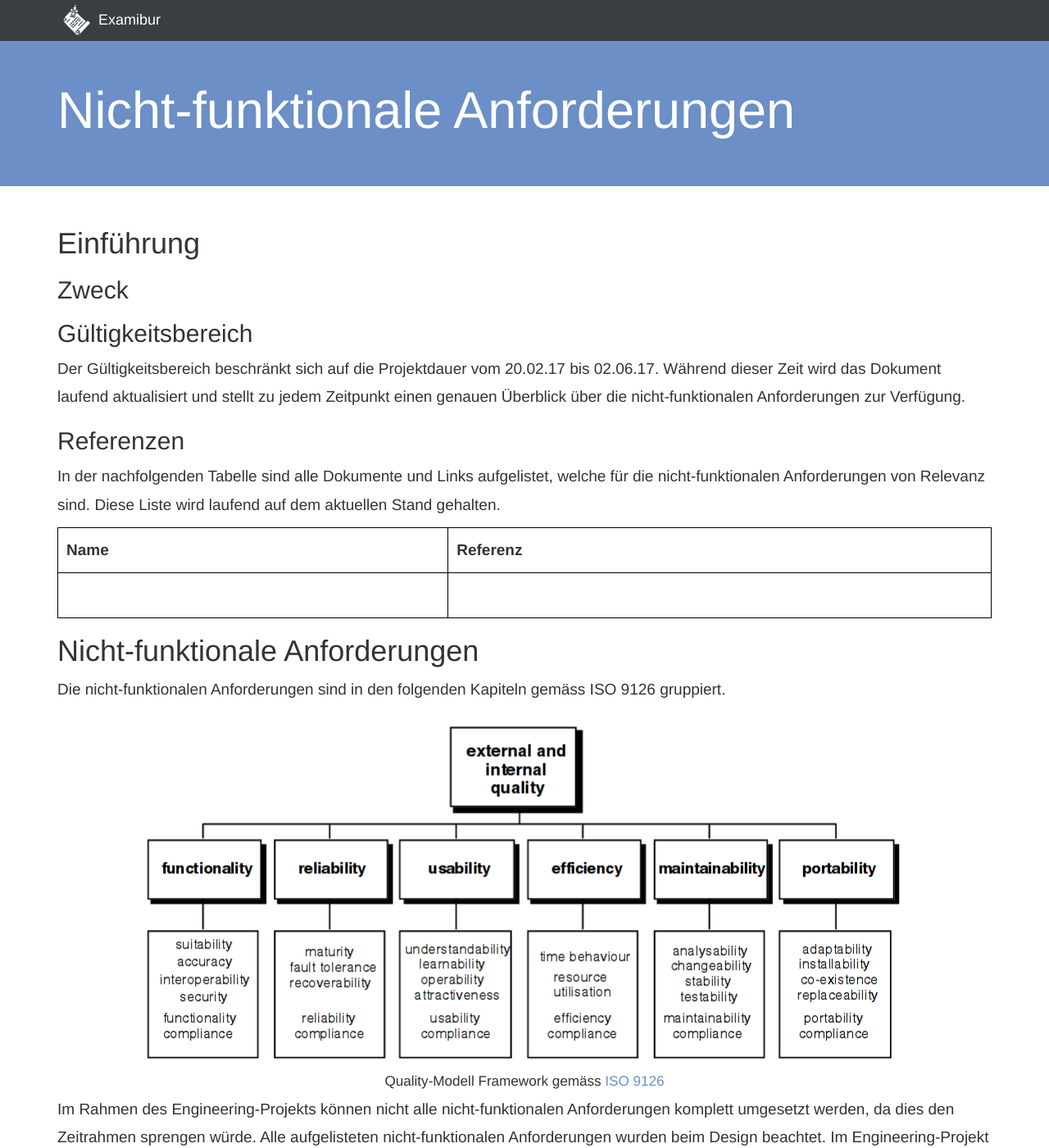
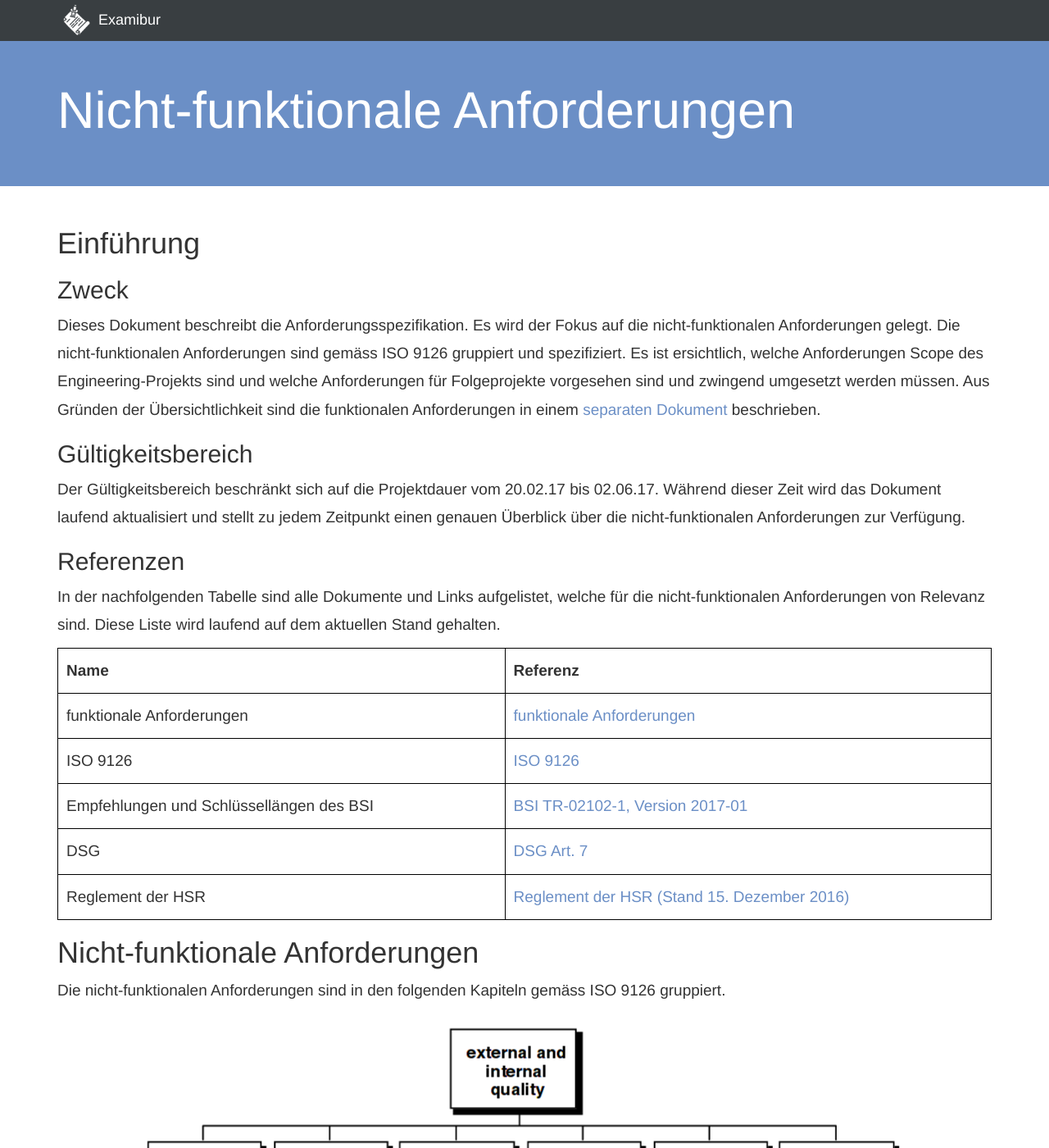
Before and after one commit to Examibur/examibur, a Jekyll site: the page built from docs/anforderungen/nichtFunktionaleAnforderungen.md, in a window 1280 px wide and 1400 px high. Shown: the whole window at 82% size. Built offline with Jekyll 4.4.1, drawn with Linux system fonts in a browser that asks for light colours; nearby versions of some CDN libraries; Markdown is read by kramdown in place of the engine named in the settings.

Commit message:
add purpose of nfa and references

```diff
--- a/docs/anforderungen/nichtFunktionaleAnforderungen.md
+++ b/docs/anforderungen/nichtFunktionaleAnforderungen.md
@@ -6,7 +6,7 @@ title: Nicht-funktionale Anforderungen
 # Einführung
 
 ## Zweck
-
+Dieses Dokument beschreibt die Anforderungsspezifikation. Es wird der Fokus auf die nicht-funktionalen Anforderungen gelegt. Die nicht-funktionalen Anforderungen sind gemäss ISO 9126 gruppiert und spezifiziert. Es ist ersichtlich, welche Anforderungen Scope des Engineering-Projekts sind und welche Anforderungen für Folgeprojekte vorgesehen sind und zwingend umgesetzt werden müssen. Aus Gründen der Übersichtlichkeit sind die funktionalen Anforderungen in einem [separaten Dokument](funktionaleAnforderungen.html) beschrieben.
 
 ## Gültigkeitsbereich
 Der Gültigkeitsbereich beschränkt sich auf die Projektdauer vom 20.02.17 bis 02.06.17. Während dieser Zeit wird das Dokument laufend aktualisiert und stellt zu jedem Zeitpunkt einen genauen Überblick über die nicht-funktionalen Anforderungen zur Verfügung.
@@ -14,9 +14,14 @@ Der Gültigkeitsbereich beschränkt sich auf die Projektdauer vom 20.02.17 bis 0
 ## Referenzen
 In der nachfolgenden Tabelle sind alle Dokumente und Links aufgelistet, welche für die nicht-funktionalen Anforderungen  von Relevanz sind. Diese Liste wird laufend auf dem aktuellen Stand gehalten.
 
-| **Name**                          | **Referenz**                                                                                                                                                                                                                                         |
-| --------------------------------- | ----------------------------- |
-|                      |
+| **Name**                                  | **Referenz**                                                                                                                                                                                                                                         |
+| ---------------------------------------- | ----------------------------- |
+| funktionale Anforderungen                | [funktionale Anforderungen ](funktionaleAnforderungen.html) |
+| ISO 9126                                 | [ISO 9126](http://www.cse.unsw.edu.au/~cs3710/PMmaterials/Resources/9126-1%20Standard.pdf) |
+| Empfehlungen und Schlüssellängen des BSI | [BSI TR-02102-1, Version 2017-01](https://www.bsi.bund.de/SharedDocs/Downloads/DE/BSI/Publikationen/TechnischeRichtlinien/TR02102/BSI-TR-02102.pdf;jsessionid=D931A7BAEAA3051CEC548F944E39CA15.1_cid360?__blob=publicationFile&v=3) |
+| DSG                                      | [DSG Art. 7](https://www.admin.ch/opc/de/classified-compilation/19920153/index.html#a7)|
+| Reglement der HSR                        | [Reglement der HSR (Stand 15. Dezember 2016)](resources/BSc_Pruefungsreglement_Neuausgabe_15._Dezember_2016.pdf) |
+
 
 # Nicht-funktionale Anforderungen
 
```
Also changed, not shown: 1 other file.
